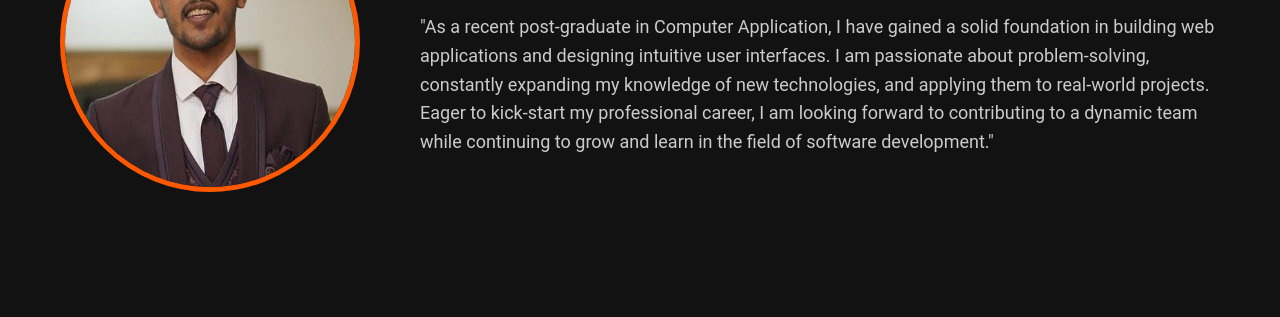
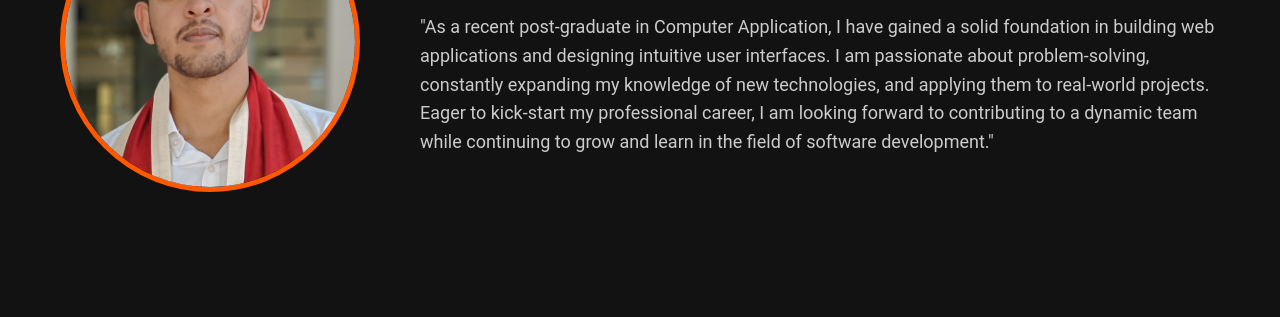
Before and after one commit to AnkitKulkarni319/Portfolio, a plain HTML site: page index.html in a window 1280 px wide. Shown: the part 296-613 px from the top of the page. Drawn offline with Linux system fonts and the light colour scheme.

Commit message:
Update index.html

```diff
--- a/index.html
+++ b/index.html
@@ -30,7 +30,7 @@
         <div class="container">
             <div class="about-content">
                 <div class="profile-image">
-                    <img src="_SRI7092~2.JPG" alt="Profile Image">
+                    <img src="ankit.jpg" alt="Profile Image">
                 </div>
                 <div class="about-text">
                     <h2>About Me</h2>
```
